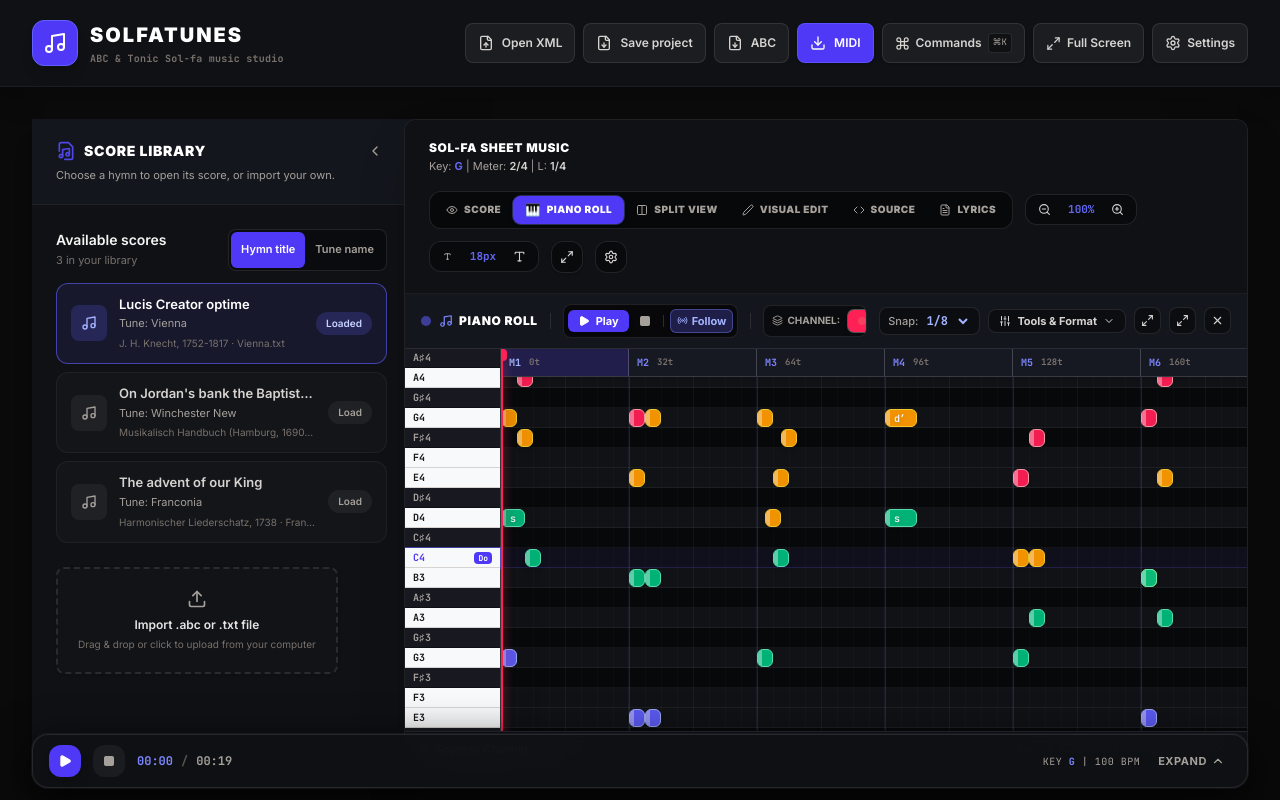
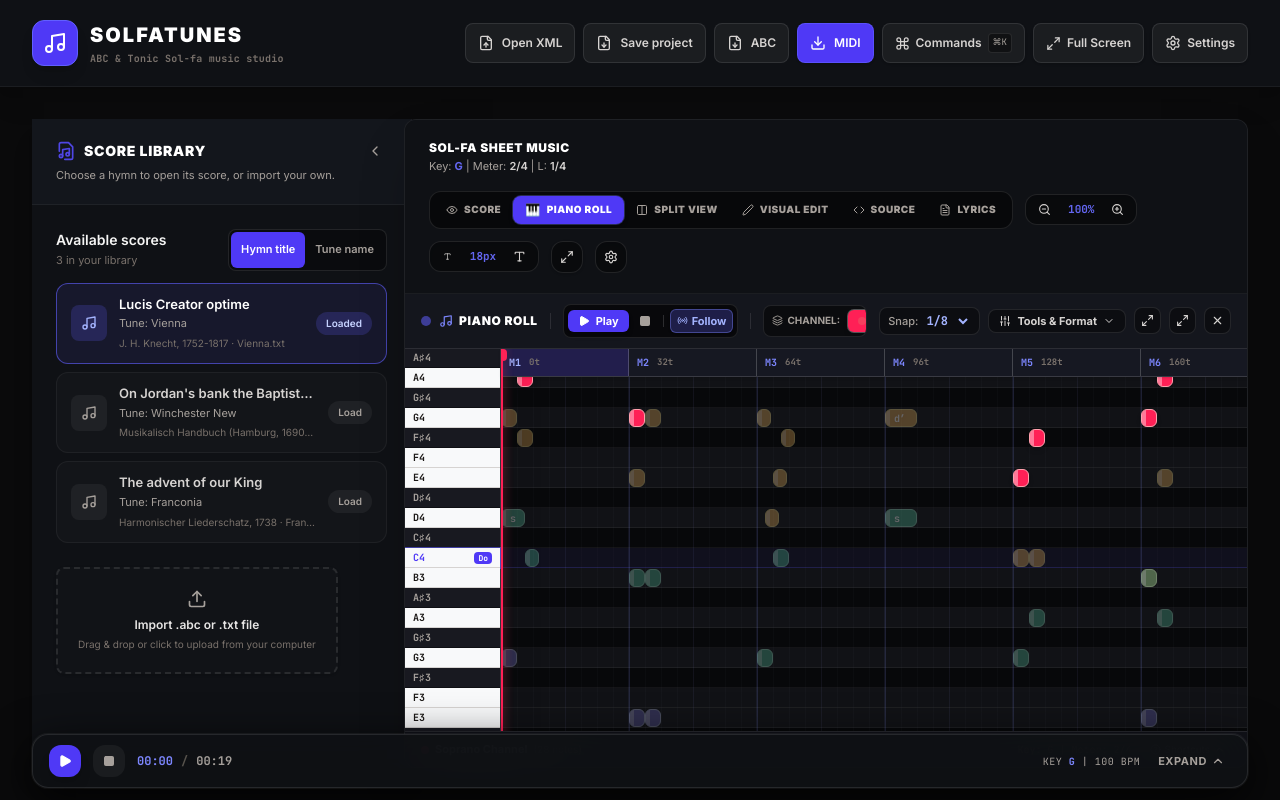
Before and after one commit to LORDTOSIN2/SolfaTunes, a React (Vite) app: page / in a window 1280 px wide. Both pictures are taken after a click on the button "Piano Roll View". Built offline with nearby package versions, Linux system fonts and the light colour scheme; a web font is replaced by a local one.

Commit message:
fix: dim inactive piano-roll voices and size notes to their duration
The active channel stays bright so SATB stacks are readable. Note width now follows its tick length instead of a 16px minimum that hid short notes from the playhead.

```diff
--- a/src/components/PianoRoll.tsx
+++ b/src/components/PianoRoll.tsx
@@ -1459,11 +1459,12 @@ export const PianoRoll: React.FC<PianoRollProps> = ({
                 if (note.isRest) return null; // Piano roll notes only display sounding pitches
 
                 const theme = getVoiceTheme(note.voiceId);
+                const isActiveVoice = note.voiceId === activeVoiceId;
                 const isSelected = selectedNoteIds.has(note.id);
                 const isSounding = activeSoundingNoteIds.has(note.id);
 
                 const left = note.startTick * pixelsPerTick;
-                const width = Math.max(16, note.durationTicks * pixelsPerTick);
+                const width = Math.max(3, note.durationTicks * pixelsPerTick);
                 const top = (maxMidi - note.midiPitch) * rowHeight;
                 const height = rowHeight - 2;
 
@@ -1486,14 +1487,16 @@ export const PianoRoll: React.FC<PianoRollProps> = ({
                       setHoveredNote((prev) => (prev ? { ...prev, x: e.clientX, y: e.clientY } : null));
                     }}
                     onMouseLeave={() => setHoveredNote(null)}
-                    className={`group absolute rounded-md border cursor-move transition-all flex items-center justify-between px-1.5 overflow-hidden text-[10px] font-sans font-bold select-none ${
+                    className={`group absolute rounded-md border cursor-move transition-colors flex items-center justify-between px-1.5 overflow-hidden text-[10px] font-sans font-bold select-none ${
                       theme.bgClass
                     } ${
                       isSounding
-                        ? 'ring-2 ring-amber-300 shadow-[0_0_16px_rgba(251,191,36,0.9)] brightness-125 z-20'
+                        ? 'ring-2 ring-amber-300 shadow-[0_0_16px_rgba(251,191,36,0.9)] brightness-125 z-20 opacity-100'
                         : isSelected
-                        ? 'ring-2 ring-white border-white shadow-2xl z-20 brightness-110'
-                        : `${theme.borderClass} opacity-95 shadow-md hover:brightness-105 z-10`
+                        ? 'ring-2 ring-white border-white shadow-2xl z-20 brightness-110 opacity-100'
+                        : isActiveVoice
+                        ? `${theme.borderClass} opacity-100 shadow-md hover:brightness-105 z-10`
+                        : `${theme.borderClass} opacity-35 saturate-50 z-[5] hover:opacity-70`
                     }`}
                     style={{
                       left: `${left}px`,
```
